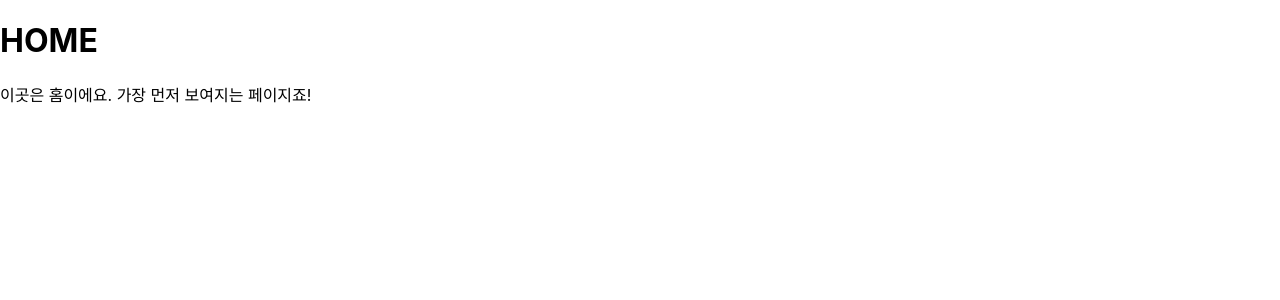
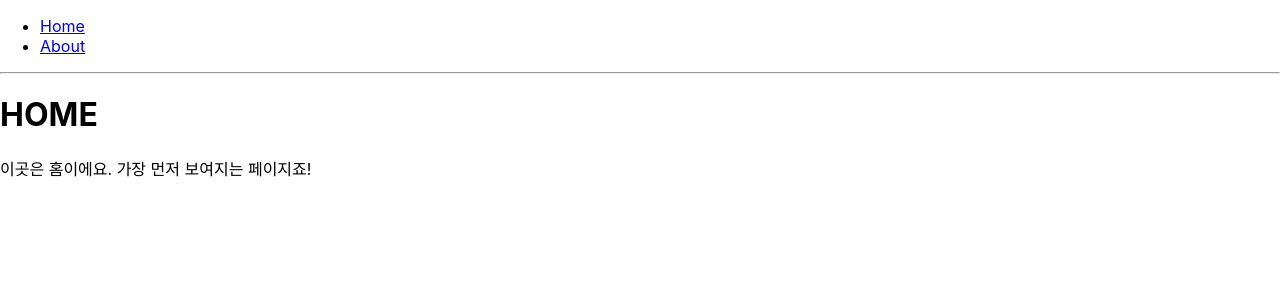
Before and after one commit to hanameee/modern_react, a React (Create React App) app in the folder 5-Router/router-tutorial/: page / in a window 1280 px wide. Shown: the top 300 px of the page. Built offline with nearby package versions, Linux system fonts and the light colour scheme.

Commit message:
Add Link component

```diff
--- a/5-Router/router-tutorial/src/App.js
+++ b/5-Router/router-tutorial/src/App.js
@@ -1,5 +1,5 @@
 import React from "react";
-import { Route } from "react-router-dom";
+import { Route, Link } from "react-router-dom";
 import "./App.css";
 import Home from "./Home";
 import About from "./About";
@@ -7,6 +7,15 @@
 function App() {
     return (
         <div>
+            <ul>
+                <li>
+                    <Link to="/">Home</Link>
+                </li>
+                <li>
+                    <Link to="/about">About</Link>
+                </li>
+            </ul>
+            <hr />
             <Route path="/" exact component={Home} />
             <Route path="/about" component={About} />
         </div>
```
Also changed, not shown: 1 other file (tests, documents, lock files or other folders).
